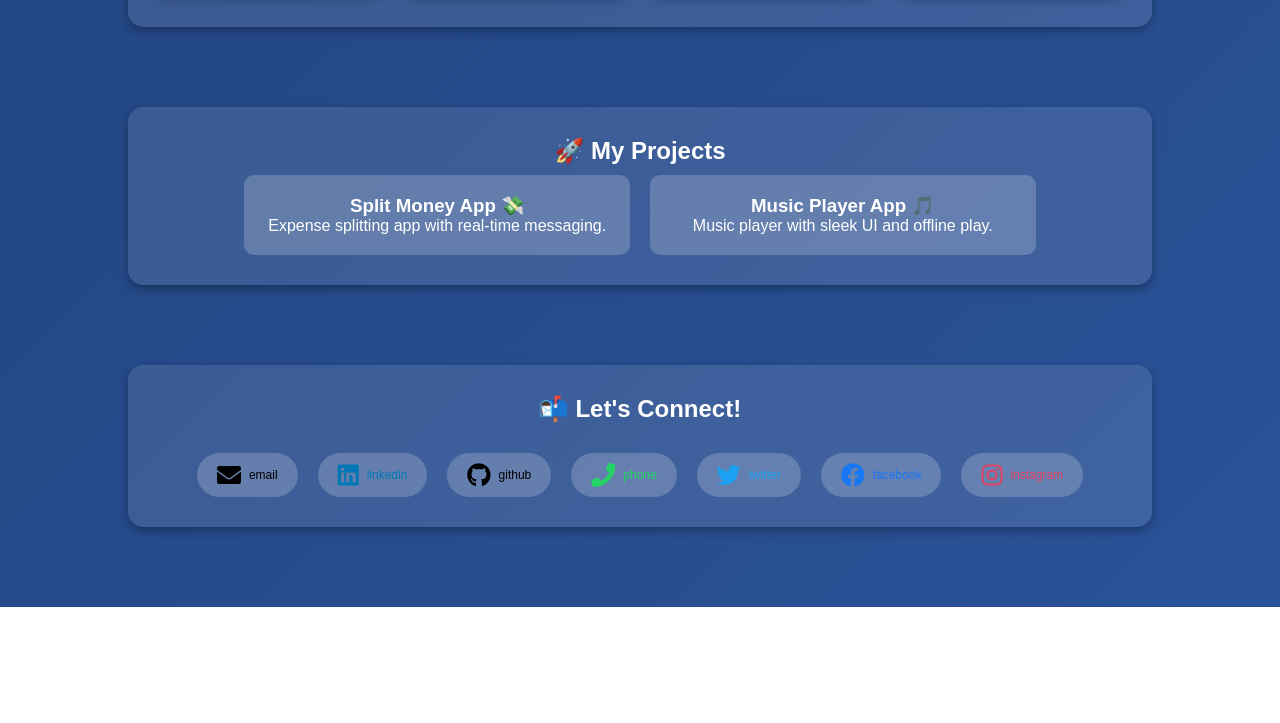
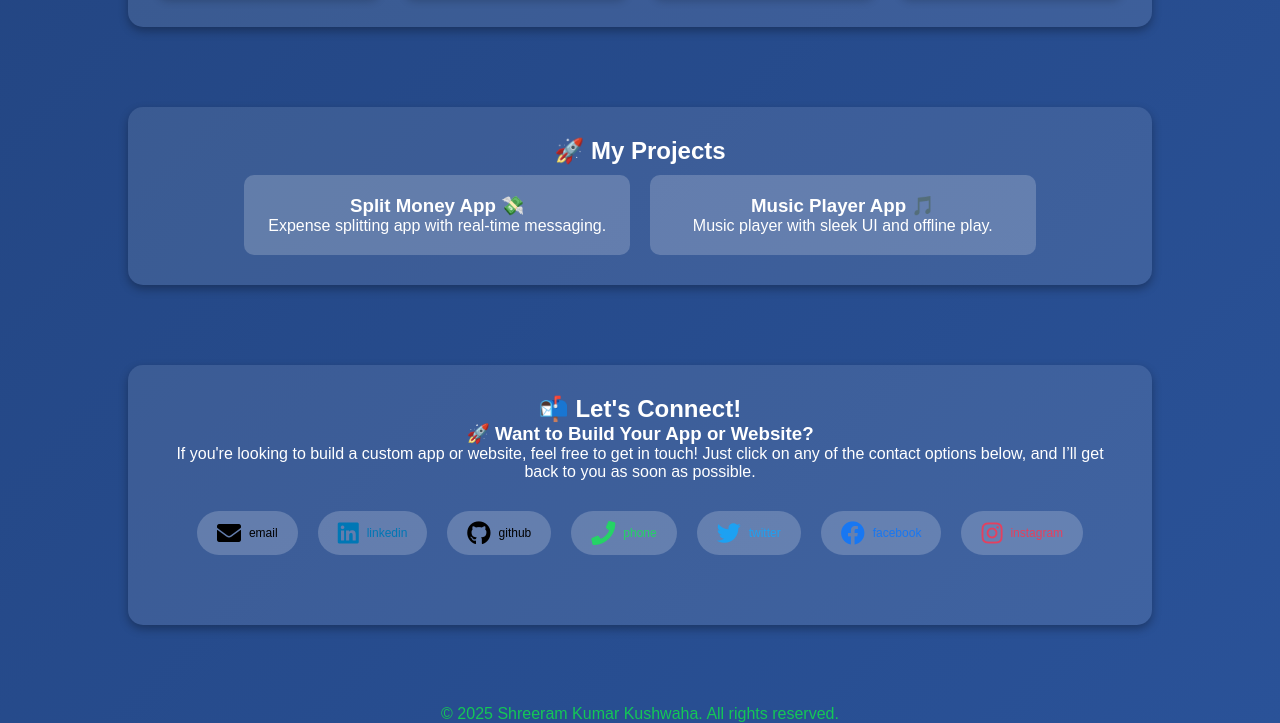
Before and after one commit to kshreeram813/Personal-Portfolio-Website-Using-HTML-and-CSS, a plain HTML site: page index.html in a window 1280 px wide. Shown: the part 1757-2480 px from the top of the page. Before the commit the page ends 2364 px from the top, so only its background shows below. Drawn offline with Linux system fonts and the light colour scheme.

Commit message:
Updated portfolio UI

```diff
--- a/index.html
+++ b/index.html
@@ -170,13 +170,20 @@
 
     </section>
 
-    <!-- Contact Section -->
+<!-- Contact Section -->
 <head>
     <link rel="stylesheet" href="https://cdnjs.cloudflare.com/ajax/libs/font-awesome/5.15.4/css/all.min.css">
 </head>
 
 <section id="contact" class="section contact" style="font-family: Arial, sans-serif; text-align: center;">
     <h2>📬 Let's Connect!</h2>
+
+    <!-- Contact for Projects Section -->
+    <div class="contact-projects" style="margin-bottom: 40px;">
+        <h3>🚀 Want to Build Your App or Website?</h3>
+        <p>If you're looking to build a custom app or website, feel free to get in touch! Just click on any of the contact options below, and I’ll get back to you as soon as possible.</p>
+
+    <!-- Existing Contact Links -->
     <div class="contact-links" style="display: flex; justify-content: center; gap: 20px; flex-wrap: wrap;">
         <a href="mailto:kushwahashreeramkumar@gmail.com" target="_blank" style="text-decoration: none; color: #000;">
             <i class="fas fa-envelope" style="font-size: 24px;"></i>
@@ -209,6 +216,12 @@
     </div>
 </section>
 
+
+<!-- Footer -->
+<footer>
+    <p style="text-align: center; font-size: 16px; color: #14c756;">&copy; 2025 Shreeram Kumar Kushwaha. All rights reserved.</p>
+</footer>
+
     <script src="script.js"></script>
 </body>
 </html>
```
